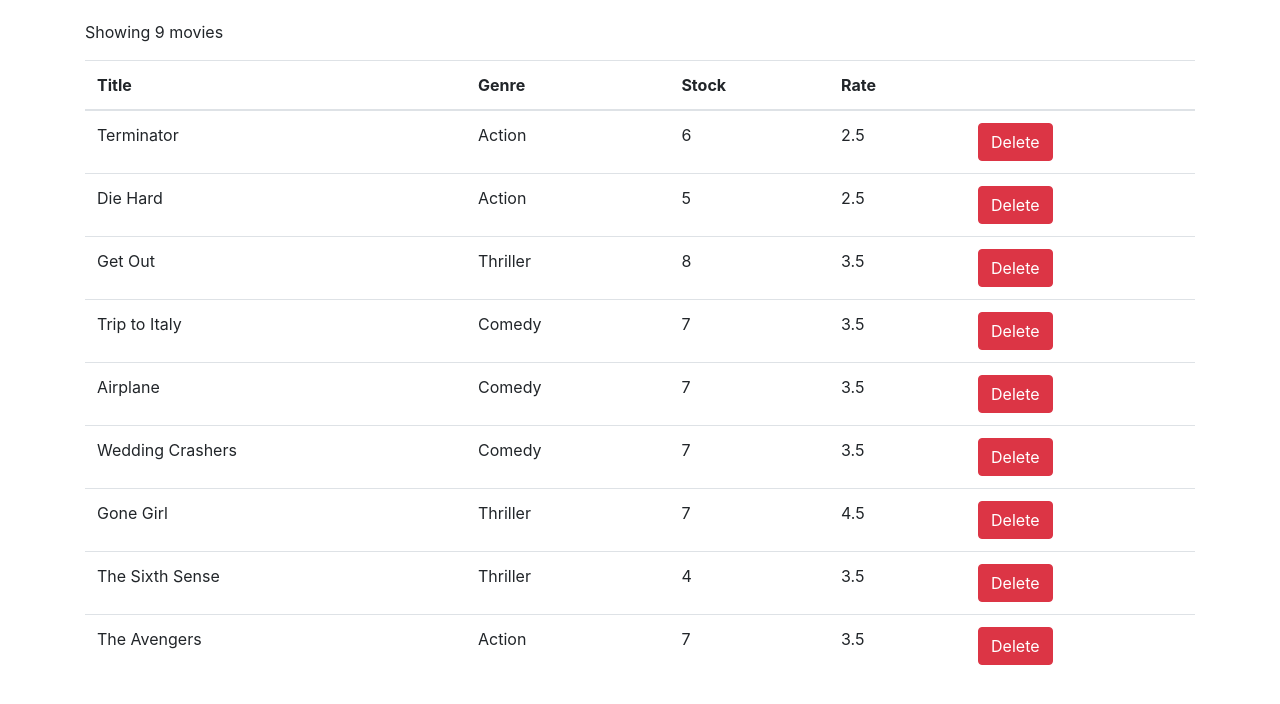
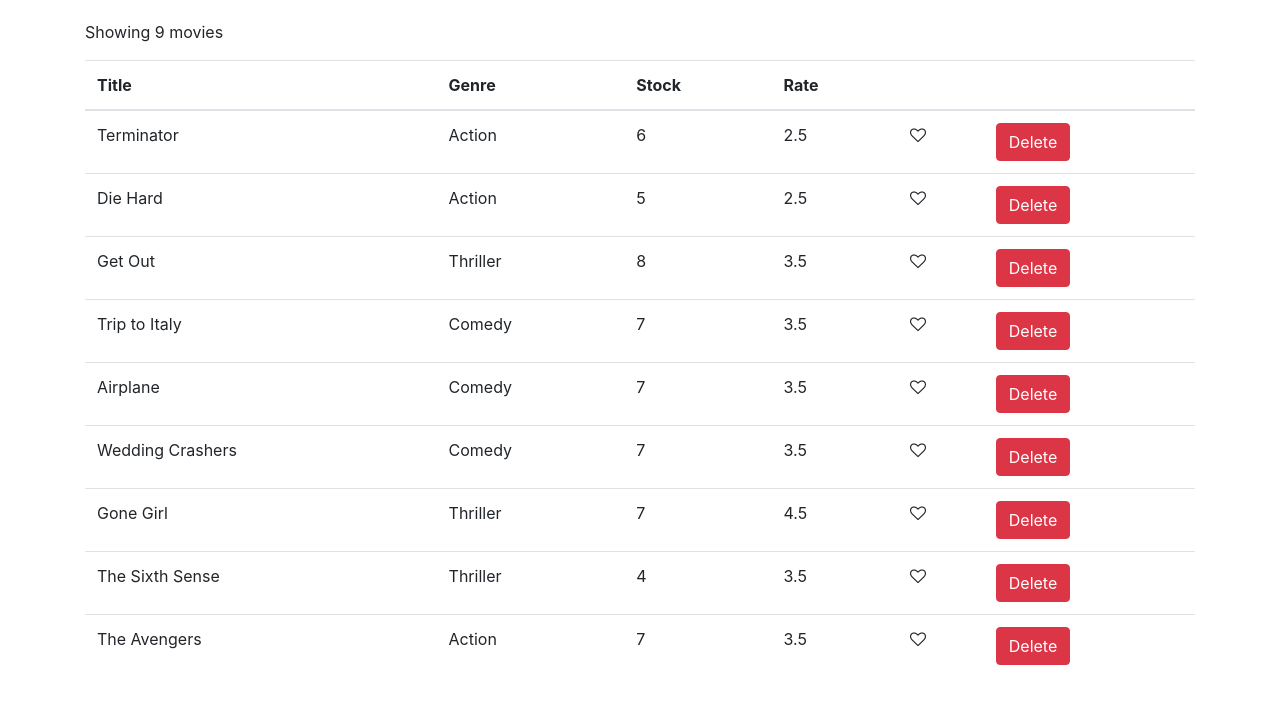
Before and after one commit to jgrissom/vidly, a React (Create React App) app: page / in a window 1280 px wide. Shown: the top 704 px of the page. Built offline with nearby package versions, Linux system fonts and the light colour scheme.

Commit message:
Create like component

```diff
--- /dev/null
+++ b/src/components/common/like.jsx
@@ -0,0 +1,9 @@
+import React, { Component } from "react";
+
+class Like extends Component {
+  render() {
+    return <i className="fa fa-heart-o" aria-hidden="true"></i>;
+  }
+}
+
+export default Like;
--- a/src/components/movies.jsx
+++ b/src/components/movies.jsx
@@ -1,5 +1,6 @@
 import React, { Component } from "react";
 import { getMovies } from "../services/fakeMovieService";
+import Like from "./common/like";
 
 class Movies extends Component {
   state = {
@@ -21,7 +22,8 @@ class Movies extends Component {
               <th scope="col">Genre</th>
               <th scope="col">Stock</th>
               <th scope="col">Rate</th>
-              <th scope="col"></th>
+              <th />
+              <th />
             </tr>
           </thead>
           <tbody>
@@ -31,6 +33,9 @@ class Movies extends Component {
                 <td>{movie.genre.name}</td>
                 <td>{movie.numberInStock}</td>
                 <td>{movie.dailyRentalRate}</td>
+                <td>
+                  <Like />
+                </td>
                 <td>
                   <button
                     onClick={this.handleDelete.bind(this, movie)}
```
